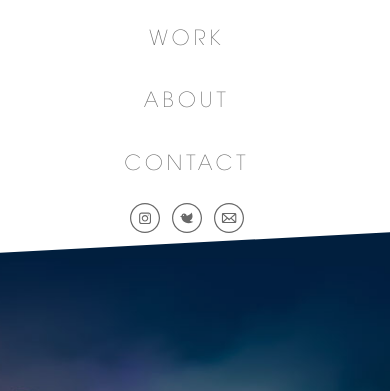
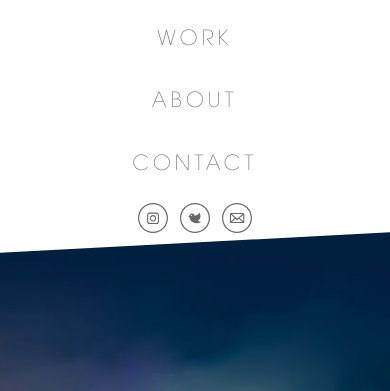
Before and after one commit to pauloftc/pauloftc.github.io, a plain HTML site: page unit_7/portfolio/index.html in a window 390 px wide. Shown: the part 79-470 px from the top of the page. Drawn offline with nearby package versions, Linux system fonts and the light colour scheme.

Commit message:
Change CSS

```diff
--- a/unit_7/portfolio/css/style.css
+++ b/unit_7/portfolio/css/style.css
@@ -846,6 +846,7 @@ footer {
 	#top_content {
 		float: none;
 		margin-top: 0;
+		margin-right: 0;
 	}
 
 	#navtop {
```
